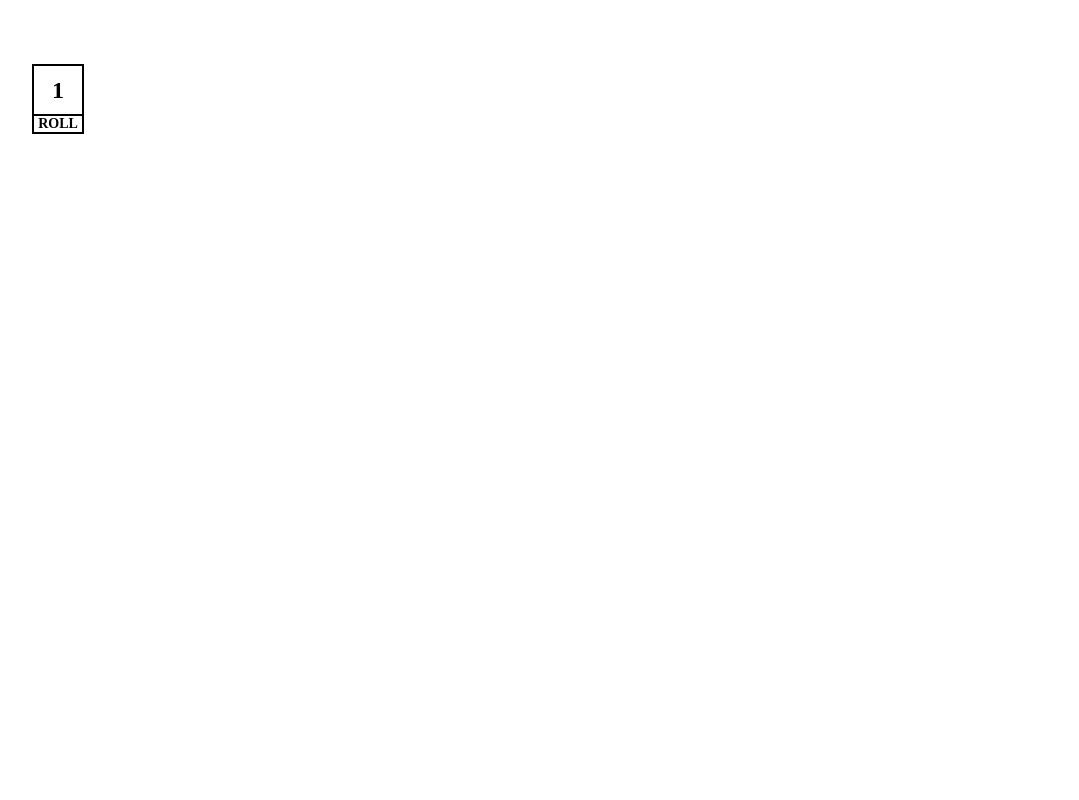
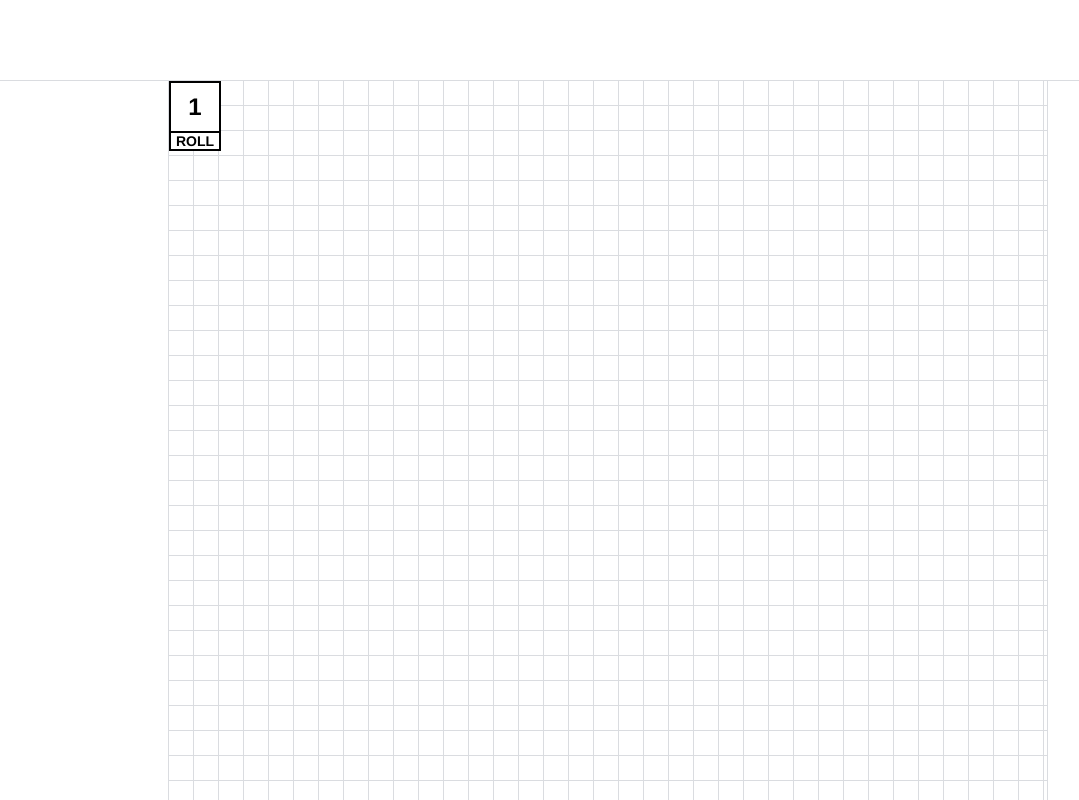
Before and after one commit to GStarP/Board, a Vue app in the folder client/: page /#/ in a window 1280 px wide. Shown: the whole page, without its empty margins (32-1111 px from the left). Built offline with nearby package versions, Linux system fonts and the light colour scheme.

Commit message:
feat: 基本布局

```diff
--- a/client/src/App.vue
+++ b/client/src/App.vue
@@ -12,11 +12,15 @@ export default {
 
 <style>
 html,
-body {
+body,
+#app {
   margin: 0;
+  width: 100%;
+  height: 100%;
 }
 
 #app {
-  font-family: "Microsoft Yahei";
+  font-family: "Helvetica Neue", Helvetica, "PingFang SC", "Hiragino Sans GB",
+    "Microsoft YaHei", "微软雅黑", Arial, sans-serif;
 }
 </style>
--- a/client/src/components/Desktop.vue
+++ b/client/src/components/Desktop.vue
@@ -10,12 +10,18 @@ export default {
 };
 </script>
 
-<style>
+<style lang="scss">
 .desktop {
-  width: 100vw;
-  height: 100vh;
+  width: 100%;
+  height: 100%;
 
-  box-sizing: border-box;
-  padding: 64px;
+  $squareSize: 25px;
+  background: -webkit-linear-gradient(
+      top,
+      transparent $squareSize - 1px,
+      #dadce0 0
+    ),
+    -webkit-linear-gradient(left, transparent $squareSize - 1px, #dadce0 0);
+  background-size: $squareSize $squareSize;
 }
 </style>
--- a/client/src/views/Home.vue
+++ b/client/src/views/Home.vue
@@ -1,9 +1,15 @@
 <template>
-  <div class="home">
-    <desktop>
-      <dice />
-      <dice :max="12" />
-    </desktop>
+  <div class="container">
+    <div class="header" style="height: 80px"></div>
+    <div class="main">
+      <div class="aside aside-left" style="width: 200px"></div>
+      <div class="main">
+        <desktop>
+          <dice />
+        </desktop>
+      </div>
+      <div class="aside aside-right" style="width: 200px"></div>
+    </div>
   </div>
 </template>
 
@@ -18,3 +24,29 @@ export default {
   }
 };
 </script>
+
+<style lang="scss">
+.container {
+  position: relative;
+  width: 100%;
+  height: 100%;
+  display: flex;
+  flex-direction: column;
+}
+.header {
+  border-bottom: 1px solid #dadce0;
+}
+.main {
+  flex: 1;
+  display: flex;
+}
+.aside {
+  height: 100%;
+  &-left {
+    border-right: 1px solid #dadce0;
+  }
+  &-right {
+    border-left: 1px solid #dadce0;
+  }
+}
+</style>
```
Also changed, not shown: client/src/api/user.js (deleted, +0 -9 lines), client/src/plugins/element.js (+5 -2 lines), 1 other file (tests, documents, lock files or other folders).
